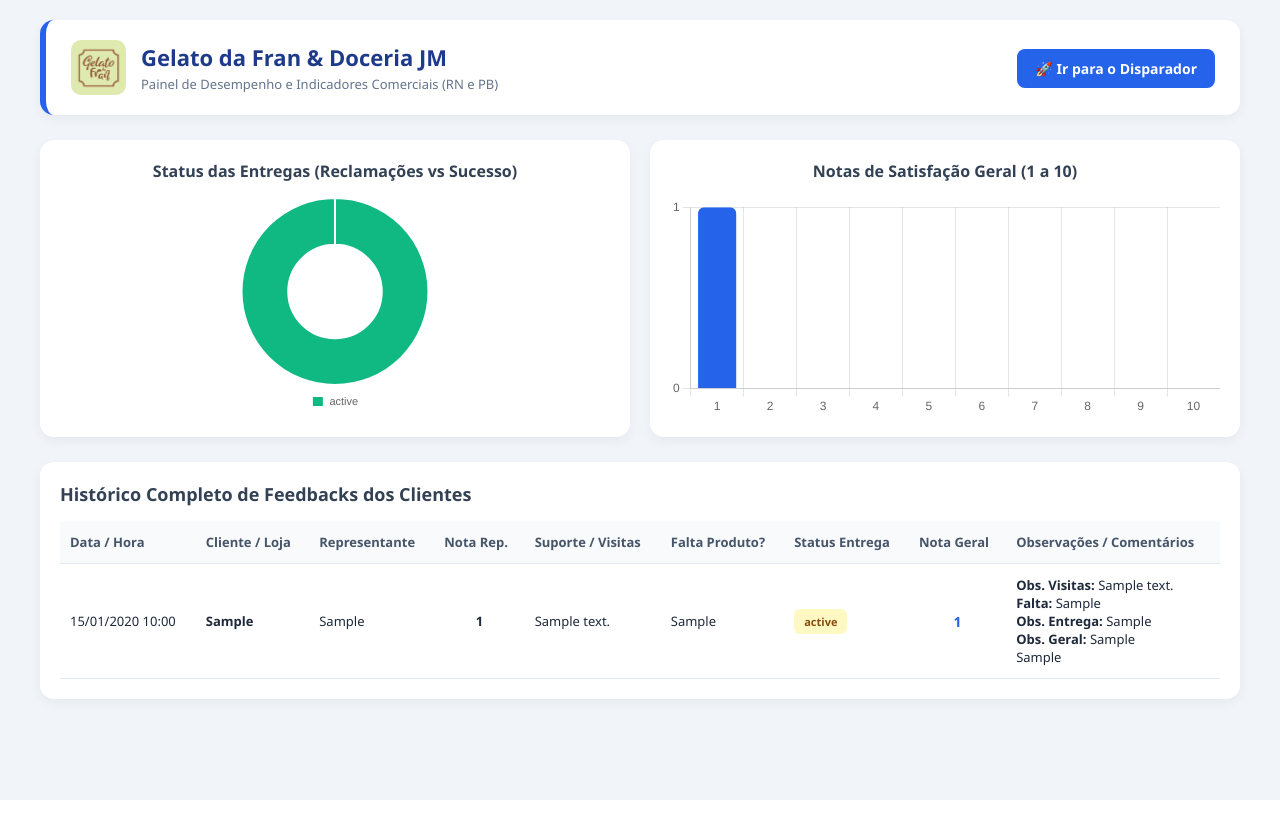
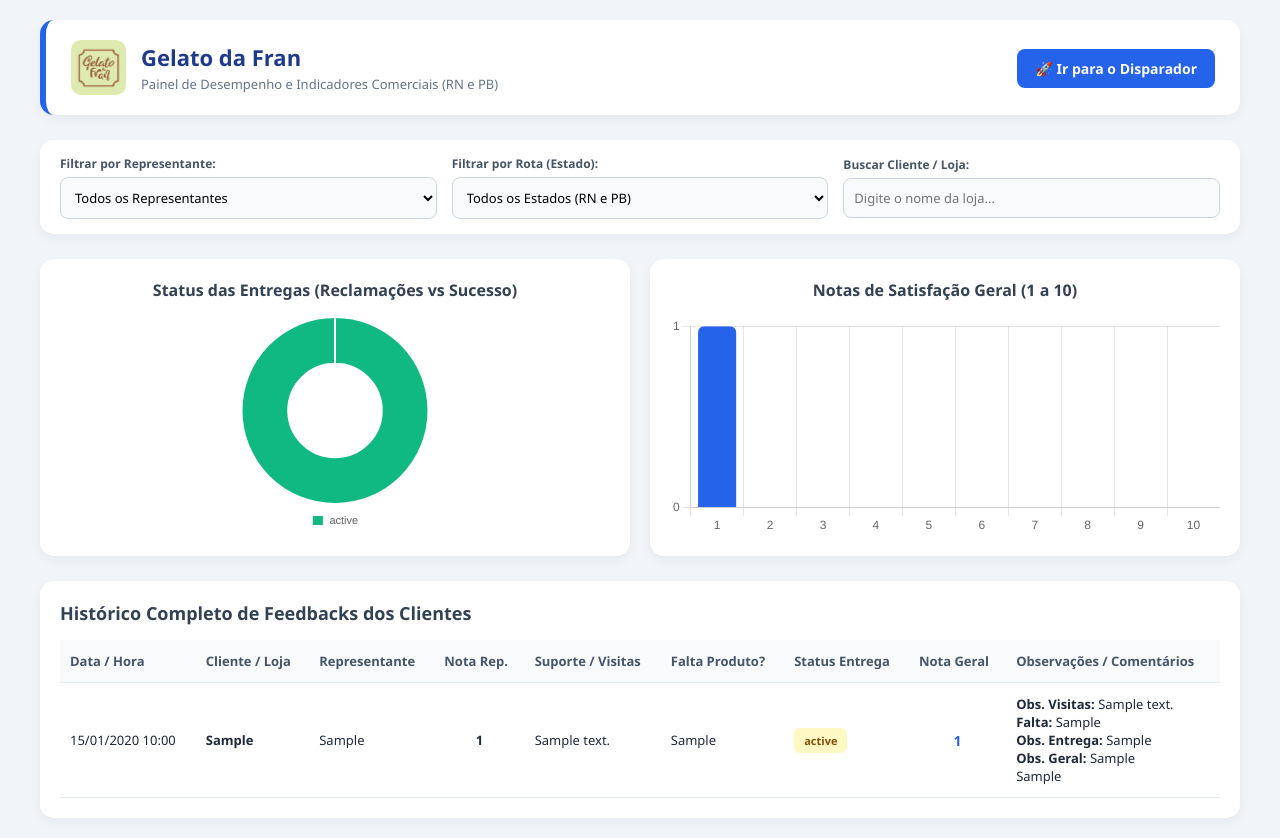
Before and after one commit to marciogil80408-debug/gelato-feedback, a Flask app: page /painel in a window 1280 px wide. Before the commit the page ends 800 px from the top, so only its background shows below. Run offline with Flask 3, Linux system fonts and the light colour scheme; tables that the repository leaves empty hold one stand-in row (values such as "Sample post").

Commit message:
Removendo Doceria JM, ajustando para Gelato da Fran e adicionando filtros

```diff
--- a/templates/painel.html
+++ b/templates/painel.html
@@ -18,6 +18,13 @@
         .header-painel p { margin: 3px 0 0 0; font-size: 13px; color: #64748b; }
         .btn-acao { background: #2563eb; color: #fff; padding: 10px 18px; border-radius: 8px; text-decoration: none; font-weight: bold; font-size: 14px; transition: 0.15s; }
         .btn-acao:hover { background: #1d4ed8; }
+
+        /* Barra de Filtros Inteligentes */
+        .card-filtros { background: #fff; padding: 15px 20px; border-radius: 14px; box-shadow: 0 4px 12px rgba(0,0,0,0.05); margin-bottom: 25px; display: flex; flex-wrap: wrap; gap: 15px; align-items: center; }
+        .filtro-group { display: flex; flex-direction: column; gap: 5px; flex: 1; min-width: 200px; }
+        .filtro-group label { font-size: 12px; font-weight: 600; color: #475569; }
+        .filtro-group select, .filtro-group input { padding: 10px; border: 1px solid #cbd5e1; border-radius: 8px; font-size: 13px; outline: none; background: #f8fafc; }
+        .filtro-group select:focus, .filtro-group input:focus { border-color: #2563eb; background: #fff; }
 
         /* Área dos Gráficos */
         .dashboard-grid { display: grid; grid-template-columns: repeat(auto-fit, minmax(320px, 1fr)); gap: 20px; margin-bottom: 25px; }
@@ -42,15 +49,39 @@
 <div class="container">
     <div class="header-painel">
         <div class="logo-area">
-            <!-- Exibindo a logomarca oficial da pasta static -->
             <img src="{{ url_for('static', filename='logo.png') }}" alt="Logo Gelato da Fran" style="height: 55px; width: auto; border-radius: 10px; object-fit: contain;">
             <div>
-                <h1>Gelato da Fran & Doceria JM</h1>
+                <h1>Gelato da Fran</h1>
                 <p>Painel de Desempenho e Indicadores Comerciais (RN e PB)</p>
             </div>
         </div>
         <div>
             <a href="/disparar" class="btn-acao">🚀 Ir para o Disparador</a>
+        </div>
+    </div>
+
+    <!-- BARRA DE FILTROS INTELIGENTES -->
+    <div class="card-filtros">
+        <div class="filtro-group">
+            <label for="filtroRep">Filtrar por Representante:</label>
+            <select id="filtroRep" onchange="aplicarFiltros()">
+                <option value="">Todos os Representantes</option>
+                {% for r in representantes %}
+                <option value="{{ r.nome }}">{{ r.nome }}</option>
+                {% endfor %}
+            </select>
+        </div>
+        <div class="filtro-group">
+            <label for="filtroEstado">Filtrar por Rota (Estado):</label>
+            <select id="filtroEstado" onchange="aplicarFiltros()">
+                <option value="">Todos os Estados (RN e PB)</option>
+                <option value="/RN">RN (Rio Grande do Norte)</option>
+                <option value="/PB">PB (Paraíba)</option>
+            </select>
+        </div>
+        <div class="filtro-group">
+            <label for="filtroBusca">Buscar Cliente / Loja:</label>
+            <input type="text" id="filtroBusca" placeholder="Digite o nome da loja..." onkeyup="aplicarFiltros()">
         </div>
     </div>
 
@@ -69,7 +100,7 @@
     <!-- TABELA DE HISTÓRICO COMPLETO -->
     <div class="card-tabela">
         <h3>Histórico Completo de Feedbacks dos Clientes</h3>
-        <table>
+        <table id="tabelaFeedbacks">
             <thead>
                 <tr>
                     <th>Data / Hora</th>
@@ -85,7 +116,7 @@
             </thead>
             <tbody>
                 {% for f in feedbacks %}
-                <tr>
+                <tr data-representante="{{ f.representante }}" data-cliente="{{ f.cliente }}">
                     <td>{{ f.data_registro.strftime('%d/%m/%Y %H:%M') if f.data_registro else '-' }}</td>
                     <td><strong>{{ f.cliente }}</strong></td>
                     <td>{{ f.representante }}</td>
@@ -121,19 +152,24 @@
 </div>
 
 <script>
+    let chartEntregas, chartNotas;
+
     const feedbacksData = [
         {% for f in feedbacks %}
         {
+            representante: {{ f.representante | tojson }},
+            cliente: {{ f.cliente | tojson }},
             entrega: {{ (f.entrega_status or 'Não Informado') | tojson }},
             notaGeral: {{ f.nota_geral or 0 }}
         },
         {% endfor %}
     ];
 
+    function renderizarGraficos(dadosParaGrafico) {
         let entregasContagem = {};
         let notasContagem = {1:0, 2:0, 3:0, 4:0, 5:0, 6:0, 7:0, 8:0, 9:0, 10:0};
 
-    feedbacksData.forEach(item => {
+        dadosParaGrafico.forEach(item => {
             let ent = item.entrega;
             entregasContagem[ent] = (entregasContagem[ent] || 0) + 1;
 
@@ -143,8 +179,11 @@
             }
         });
 
+        if (chartEntregas) chartEntregas.destroy();
+        if (chartNotas) chartNotas.destroy();
+
         const ctxEntregas = document.getElementById('graficoEntregas').getContext('2d');
-    new Chart(ctxEntregas, {
+        chartEntregas = new Chart(ctxEntregas, {
             type: 'doughnut',
             data: {
                 labels: Object.keys(entregasContagem),
@@ -160,7 +199,7 @@
         });
 
         const ctxNotas = document.getElementById('graficoNotas').getContext('2d');
-    new Chart(ctxNotas, {
+        chartNotas = new Chart(ctxNotas, {
             type: 'bar',
             data: {
                 labels: Object.keys(notasContagem),
@@ -179,6 +218,39 @@
                 }
             }
         });
+    }
+
+    function aplicarFiltros() {
+        const repFiltro = document.getElementById('filtroRep').value;
+        const estadoFiltro = document.getElementById('filtroEstado').value;
+        const buscaFiltro = document.getElementById('filtroBusca').value.toLowerCase();
+
+        const linhas = document.querySelectorAll('#tabelaFeedbacks tbody tr');
+        let dadosFiltrados = [];
+
+        linhas.forEach(linha => {
+            if (linha.cells.length === 1) return;
+
+            const rep = linha.getAttribute('data-representante');
+            const cliente = linha.getAttribute('data-cliente');
+
+            let matchRep = !repFiltro || rep === repFiltro;
+            let matchEstado = !estadoFiltro || cliente.includes(estadoFiltro);
+            let matchBusca = !buscaFiltro || cliente.toLowerCase().includes(buscaFiltro);
+
+            if (matchRep && matchEstado && matchBusca) {
+                linha.style.display = '';
+                const itemOriginal = feedbacksData.find(f => f.representante === rep && f.cliente === cliente);
+                if (itemOriginal) dadosFiltrados.push(itemOriginal);
+            } else {
+                linha.style.display = 'none';
+            }
+        });
+
+        renderizarGraficos(dadosFiltrados);
+    }
+
+    renderizarGraficos(feedbacksData);
 </script>
 
 </body>
```
Lines whose indentation alone changed are shown as unchanged.
